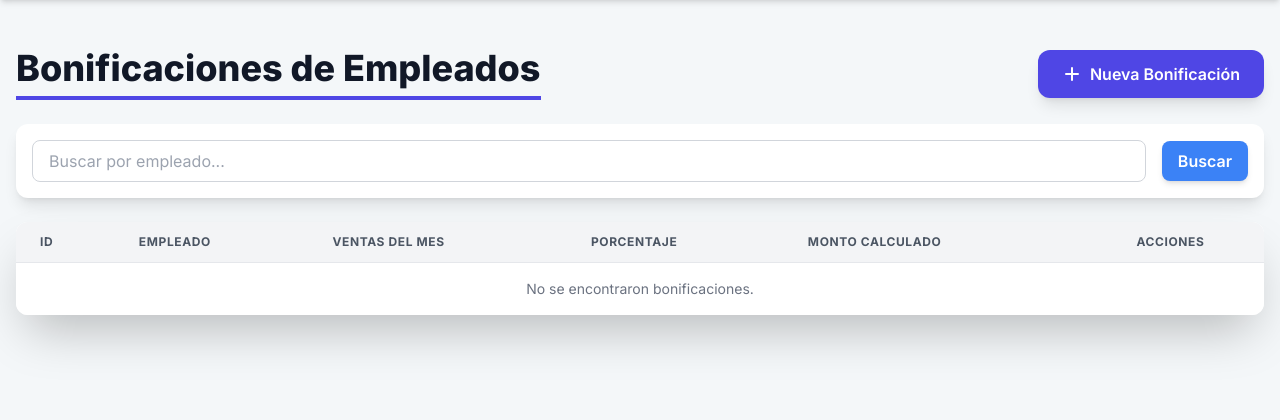
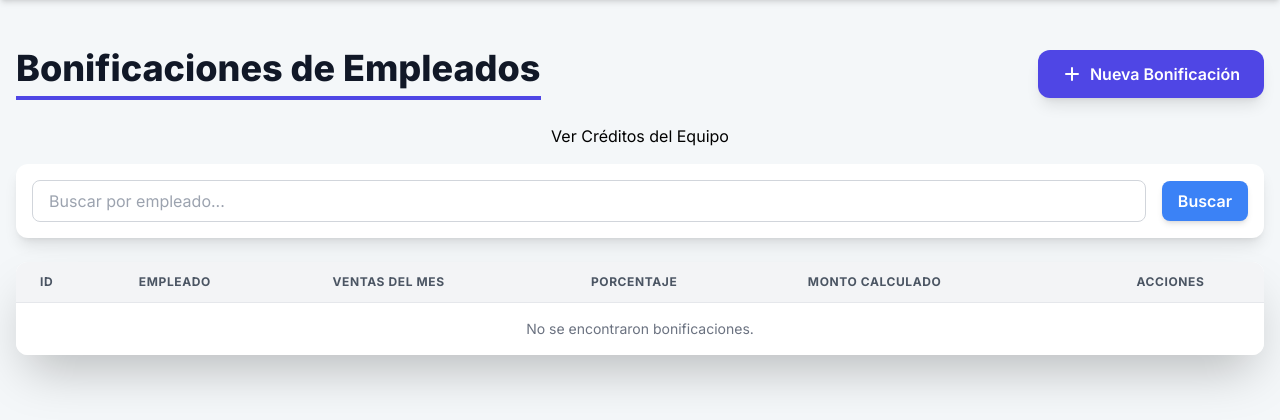
Before and after one commit to GabrielChinchilla-P/Pfinal, a CodeIgniter 4 app: the page made by app/Views/bonificacion/index.php in a window 1280 px wide. Shown: the part 64-484 px from the top of the page. Run offline with PHP 8.4 and a stand-in for CodeIgniter, Linux system fonts and the light colour scheme; the template is opened without the code that fills it, so the values that code supplies are empty; some libraries are stand-ins or nearby versions.

Commit message:
Se agrego botón créditos

```diff
--- a/app/Views/bonificacion/index.php
+++ b/app/Views/bonificacion/index.php
@@ -10,6 +10,13 @@
             </svg>
             Nueva Bonificación
         </a>
+    </div>
+
+     <!-- 🪪 Botón Créditos -->
+    <div class="text-center mb-4">
+        <button class="btn btn-info" data-bs-toggle="modal" data-bs-target="#modalCreditos">
+            <i class="bi bi-people-fill"></i> Ver Créditos del Equipo
+        </button>
     </div>
 
     <!-- Barra de Búsqueda y Filtros -->
```
